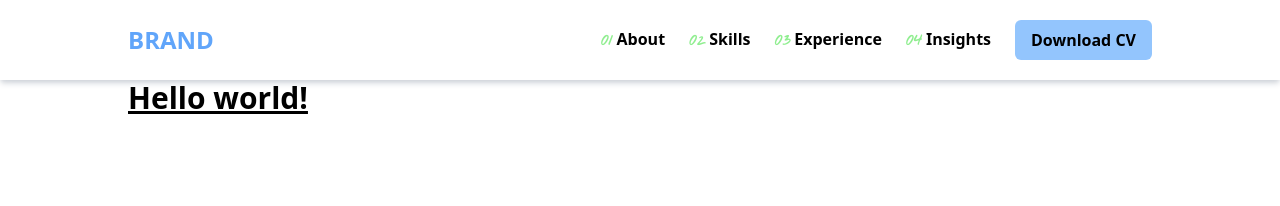
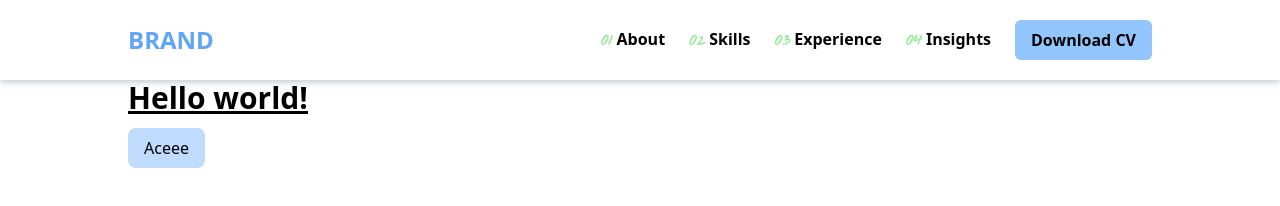
Before and after one commit to lugh-tuatha/AP-portfolio, an Astro site: page / in a window 1280 px wide. Built offline with nearby package versions, Linux system fonts and the light colour scheme; Astro itself is replaced by a stand-in of ours.

Commit message:
create: button components

```diff
--- /dev/null
+++ b/src/components/button/Button.astro
@@ -0,0 +1,3 @@
+<button class="px-4 py-2 bg-blue-200 rounded-lg mt-3">
+  <slot />
+</button>
--- a/src/layouts/Layout.astro
+++ b/src/layouts/Layout.astro
@@ -8,7 +8,7 @@ const { title } = Astro.props;
 import "../styles/tailwind-apply.css";
 import "../styles/globals.css";
 
-import Header from "../components/Header";
+import Header from "../components/header";
 ---
 
 <!DOCTYPE html>
--- a/src/pages/index.astro
+++ b/src/pages/index.astro
@@ -1,10 +1,13 @@
 ---
 import Layout from "../layouts/Layout.astro";
+import Button from '../components/button/Button.astro'
 ---
 
 <Layout title="Home">
   <main>
     <h1 class="text-3xl font-bold underline">Hello world!</h1>
+
+    <Button>Aceee</Button>
   </main>
 </Layout>
 
```
